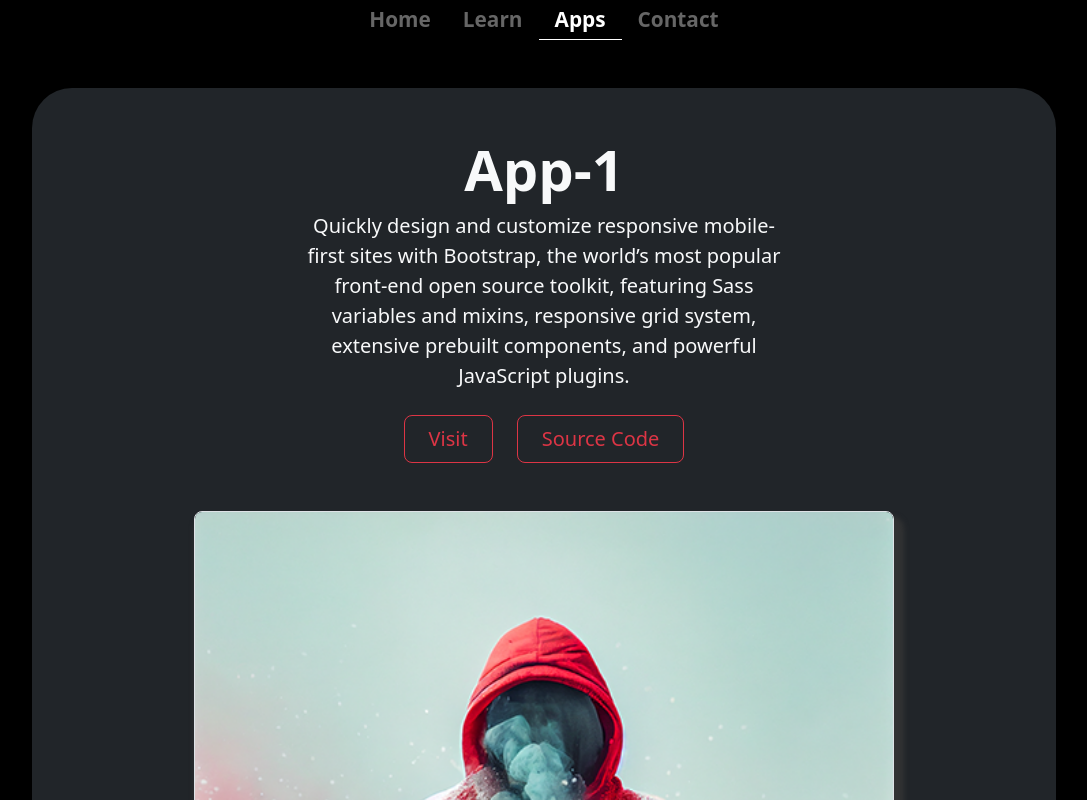
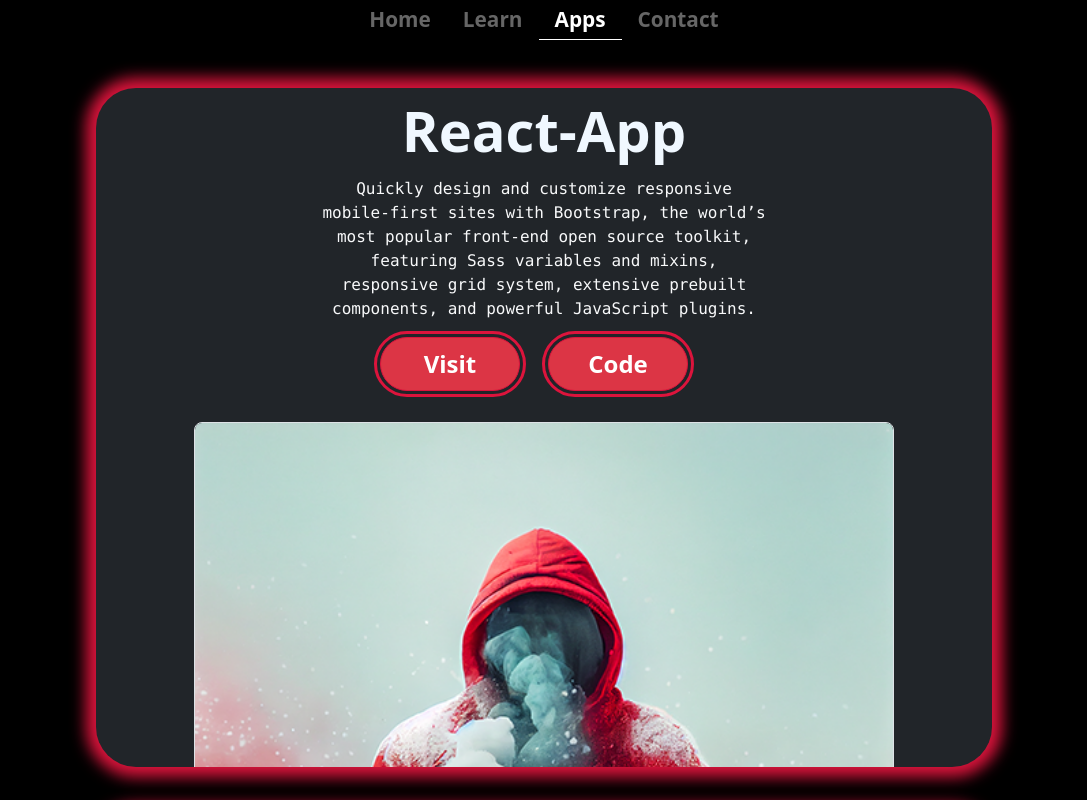
Before and after one commit to istyleT/PersonalWeb, a React (Create React App) app in the folder FrontEnd/istyletreact/: page /applications in a window 1280 px wide. Shown: the whole page, without its empty margins (96-1183 px from the left). Built offline with nearby package versions, Linux system fonts and the light colour scheme.

Commit message:
edit : decorate app acrd

```diff
--- a/FrontEnd/istyletreact/src/pages/componentspage/Block-app.css
+++ b/FrontEnd/istyletreact/src/pages/componentspage/Block-app.css
@@ -1,14 +1,39 @@
 .main-Block-app {
-              width: 80%;
-              margin-left:10% ;
+              width: 70%;
+              margin-left:15% ;
               border-radius: 40px;
               transition: 0.3s;
+              box-shadow: 0px 0px 15px 10px crimson;
               cursor: pointer;
 }
 .main-Block-app:hover {
-              box-shadow: 0px 0px 15px 10px rgba(232, 54, 54, 0.8);
               scale: 1.03;
+              box-shadow: 0px 0px 15px 10px indigo;
 }
 .container img {
-                    box-shadow: 5px 10px 5px 5px rgba(54, 54, 54, 0.8);
+                    margin-top: 15px;
+                    box-shadow : none;
+                    transition: 0.3s;
 }
+.container img:hover {
+                    box-shadow: 0px 0px 15px 5px indigo;
+}
+.topic-app {
+                    color: aliceblue;
+                    padding: 5px;
+}
+.link-app {
+                    outline-offset: 3px;
+                    outline: 3px solid crimson;
+                    width: 140px;
+                    margin-right: 20px;
+                    transition: 0.1s;
+                    border-color: crimson;
+}
+.link-app:hover {
+                    outline-offset: 4.5px;
+                    outline: 4.5px solid darkorchid;
+                    background-color: darkorchid;
+                    border-color: darkorchid;
+
+}
--- a/FrontEnd/istyletreact/src/pages/componentspage/Block-app.js
+++ b/FrontEnd/istyletreact/src/pages/componentspage/Block-app.js
@@ -3,13 +3,13 @@
 const BlockApp = (props) => {
                     const { title, description, thumbnailUrl } = props;
                     return (
-  <div className="main-Block-app px-4 pt-5 mt-5 text-center  bg-dark text-light ">
-    <h1 className="display-4 fw-bold">{title}</h1>
+  <div className="main-Block-app px-1 pt-1 mt-5 text-center bg-dark text-light ">
+    <h1 className="topic-app display-4 fw-bold">{title}</h1>
     <div className="col-lg-6 mx-auto">
-      <p className="lead mb-4">{description}</p>
-      <div className="d-grid gap-2 d-sm-flex justify-content-sm-center mb-5">
-        <button type="button" className="btn btn-outline-danger btn-lg px-4 me-sm-3">Visit</button>
-        <button type="button" className="btn btn-outline-danger btn-lg px-4">Source Code</button>
+      <p className="mb-3 font-monospace">{description}</p>
+      <div className="d-grid gap-2 d-sm-flex justify-content-sm-center mb-3">
+        <button type="button" className="link-app btn btn-danger btn-lg px-4 rounded-pill fw-bold fs-4">Visit</button>
+        <button type="button" className="link-app btn btn-danger btn-lg px-4 rounded-pill fw-bold fs-4">Code</button>
       </div>
     </div>
     <div className="overflow-hidden">
--- a/FrontEnd/istyletreact/src/pages/data/appdatas.js
+++ b/FrontEnd/istyletreact/src/pages/data/appdatas.js
@@ -1,19 +1,15 @@
 const appdatas = [
                     {
-                                        title: "App-1",
+                                        title: "React-App",
                                         description: "Quickly design and customize responsive mobile-first sites with Bootstrap, the world’s most popular front-end open source toolkit, featuring Sass variables and mixins, responsive grid system, extensive prebuilt components, and powerful JavaScript plugins.",
                                         thumbnailUrl: "./images/unnamed.png",
                     },
                     {
-                                        title: "App-2",
+                                        title: "Django-App",
                                         description: "Quickly design and customize responsive mobile-first sites with Bootstrap, the world’s most popular front-end open source toolkit, featuring Sass variables and mixins, responsive grid system, extensive prebuilt components, and powerful JavaScript plugins.",
                                         thumbnailUrl: "./images/unnamed-2.png",
                     },
-                    {
-                                        title: "App-3",
-                                        description: "Quickly design and customize responsive mobile-first sites with Bootstrap, the world’s most popular front-end open source toolkit, featuring Sass variables and mixins, responsive grid system, extensive prebuilt components, and powerful JavaScript plugins.",
-                                        thumbnailUrl: "./images/unnamed-3.png",
-                    },
+
 
                  ];
 export default appdatas;
```
